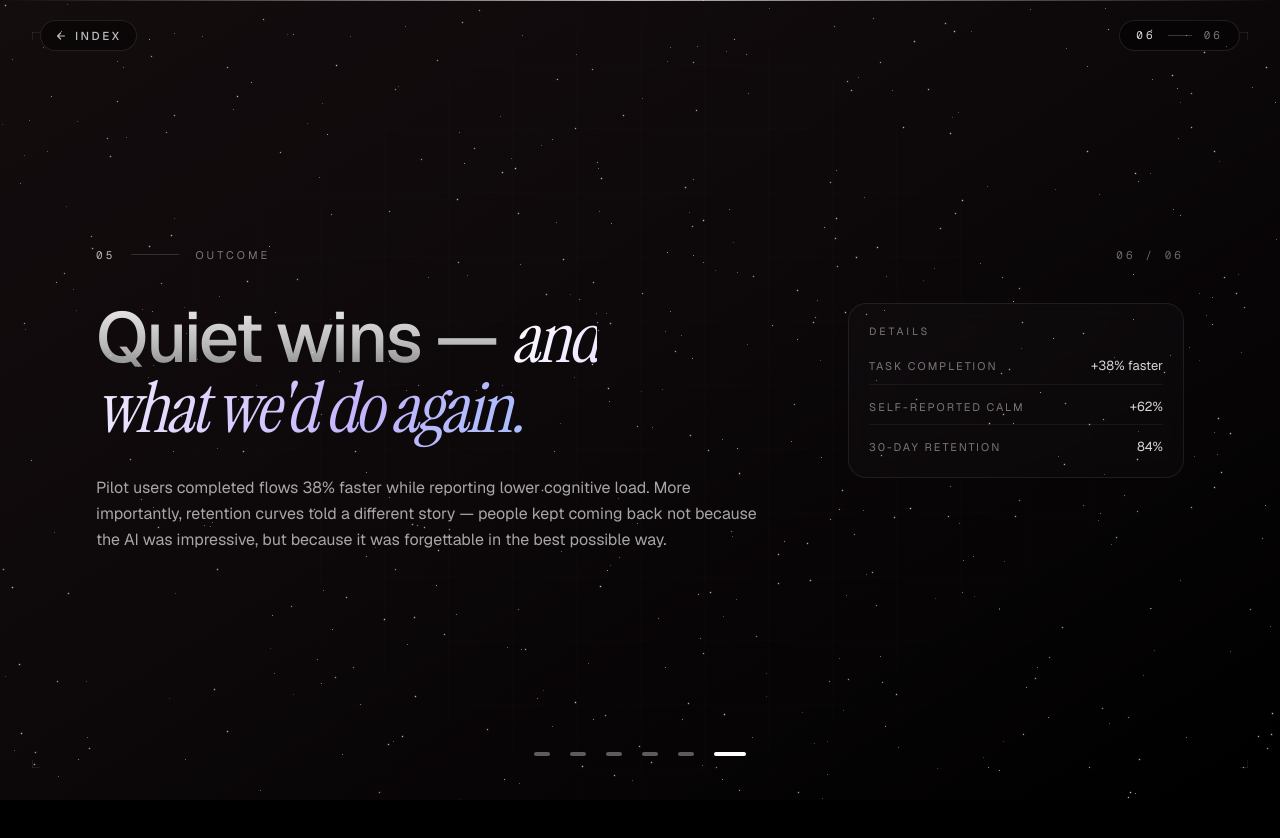
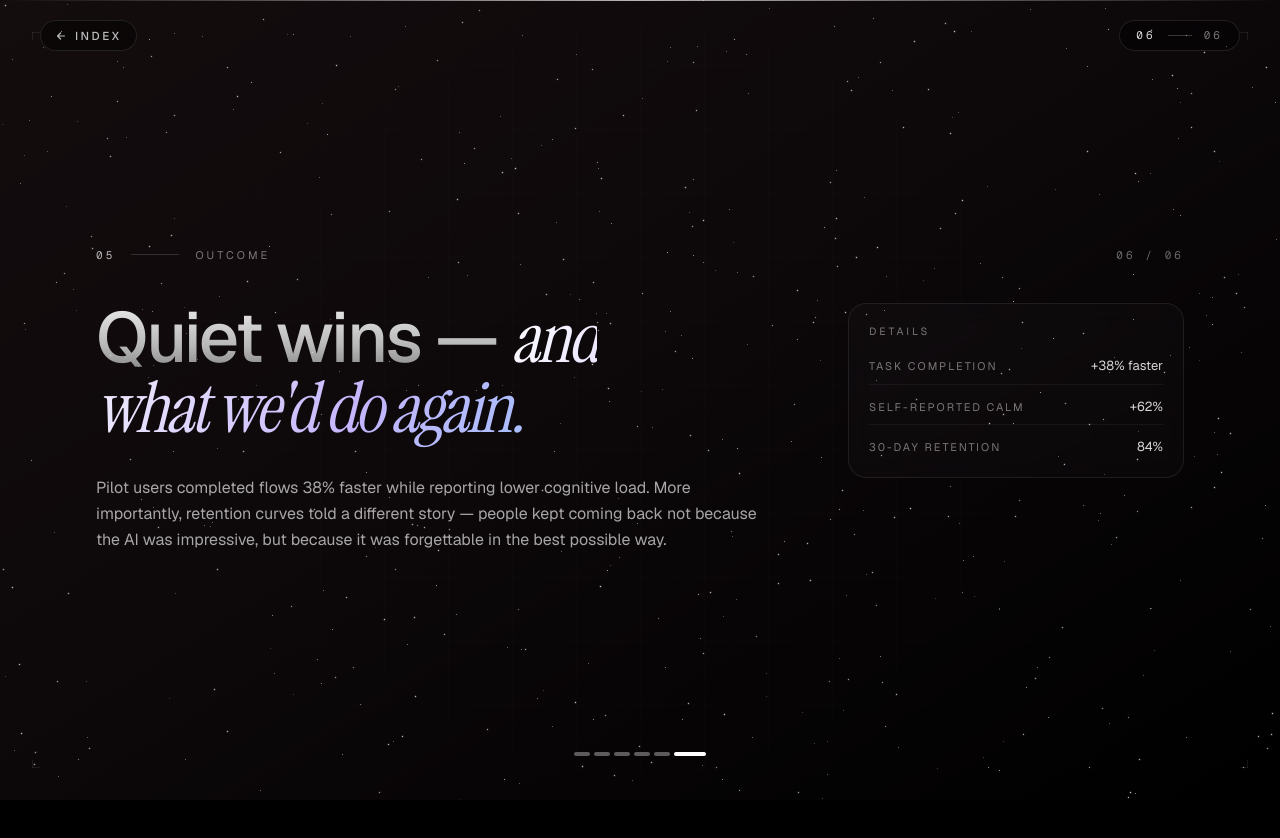
Before and after one commit to vanessacore/workflow, a Next.js app: page /casestudy1 in a window 1280 px wide. Shown: the top 838 px of the page. Built offline with nearby package versions, Linux system fonts and the light colour scheme.

Commit message:
Reduce gap between pagination dots
Drop container gap to 0 and tighten per-button horizontal padding from
6px to 2px, taking the inter-dot spacing from ~20px down to ~4px so
the indicators read as a tight group.

Co-authored-by: vanessacore <vanessacore@users.noreply.github.com>

```diff
--- a/src/app/casestudy1/page.tsx
+++ b/src/app/casestudy1/page.tsx
@@ -498,7 +498,7 @@ function SlideIndicators({
   onSelect: (index: number) => void;
 }) {
   return (
-    <div className="absolute inset-x-0 bottom-8 z-20 flex items-center justify-center gap-2">
+    <div className="absolute inset-x-0 bottom-8 z-20 flex items-center justify-center gap-0">
       {Array.from({ length: count }).map((_, i) => (
         <Indicator
           key={i}
@@ -537,7 +537,7 @@ function Indicator({
       type="button"
       aria-label={`Go to slide ${index + 1}`}
       onClick={() => onSelect(index)}
-      className="group inline-flex items-center justify-center px-1.5 py-3 cursor-pointer"
+      className="group inline-flex items-center justify-center px-0.5 py-3 cursor-pointer"
     >
       <motion.span
         aria-hidden
```
